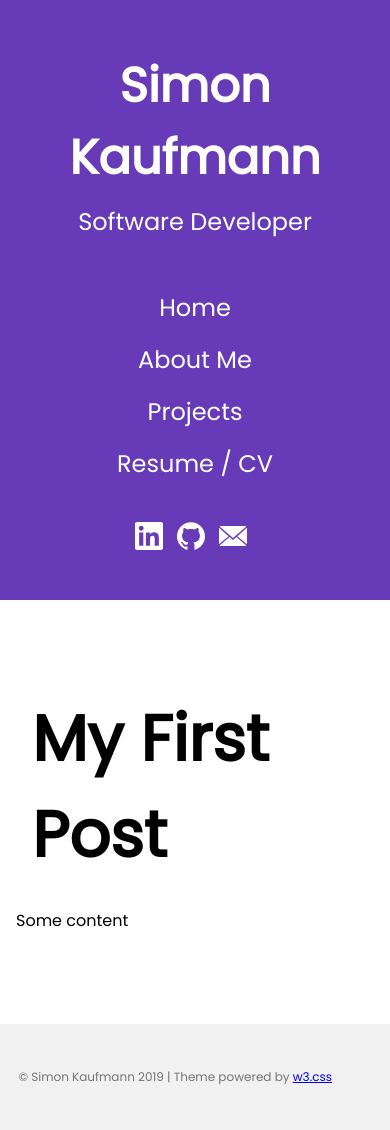
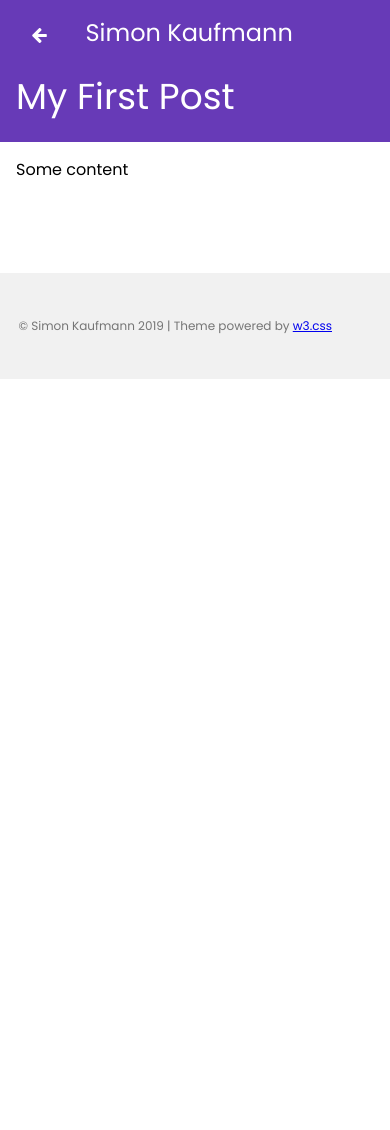
Before and after one commit to simonkaufmann/simonkaufmann.github.io, a Jekyll site: the page built from _posts/2019-07-28-first-post.md, in a window 390 px wide. Built offline with Jekyll 4.4.1, drawn with Linux system fonts in a browser that asks for light colours; after the commit the page ends 900 px from its top, so only the background shows below that.

Commit message:
Change mobile layout so that not full top bar will be shown on pages with title

```diff
--- a/_layouts/default.html
+++ b/_layouts/default.html
@@ -101,6 +101,7 @@ body {font-size:16px;}
 </nav>
 
 <!-- Top menu on small screens -->
+{% if layout.mobile-header == 'full' %}
 <header class="w3-container w3-hide-large w3-center w3-deep-purple w3-xlarge w3-padding">
   <div class="w3-container">
     <div class="w3-padding-32">
@@ -176,13 +177,17 @@ body {font-size:16px;}
       </div>
     </div>
   </div>
-
-
 </header>
-
-<!-- Overlay effect when opening sidebar on small screens -->
-<div class="w3-overlay w3-hide-large" onclick="w3_close()" style="cursor:pointer" title="close side menu" id="myOverlay"></div>
-
+{% else %}
+<!-- Top menu on small screens -->
+<header class="w3-container w3-hide-large w3-deep-purple w3-xlarge w3-padding">
+  <a href="/" class="w3-button w3-deep-purple w3-margin-right"><img style="height: 15px" src="/res/left-arrow.svg"></a>
+  <span>Simon Kaufmann</span>
+  {% if layout.with-title == 'yes' %}
+    <h1 class="w3-xxlarge">{{ page.title }}</h1>
+  {% endif %}
+</header>
+{% endif %}
 
 <!-- Modal for full size images on click-->
 <div id="modal01" class="w3-modal w3-black" style="padding-top:0" onclick="this.style.display='none'">
--- a/_layouts/home.html
+++ b/_layouts/home.html
@@ -1,5 +1,6 @@
 ---
 layout: default
+mobile-header: full
 ---
 
 {% for post in site.posts %}
--- a/_layouts/with_title.html
+++ b/_layouts/with_title.html
@@ -1,10 +1,11 @@
 ---
 layout: default
 title-separator: "|"
+with-title: "yes"
 ---
 
 <!-- Header -->
-<div class="w3-container" style="margin-top:80px" id="showcase">
+<div class="w3-container big-title" style="margin-top:80px" id="showcase"> <!-- big-title to hide this title for small resolutions -->
   <h1 class="w3-jumbo"><b>{{ page.title }}</b></h1>
 </div>
 
--- a/res/index.css
+++ b/res/index.css
@@ -25,3 +25,8 @@
 .post-link:hover {
   text-decoration: underline;
 }
+
+@media (max-width: 993px) {
+.big-title {
+  display: none
+}
```
Also changed, not shown: res/left-arrow.svg (added), 7 other files.
